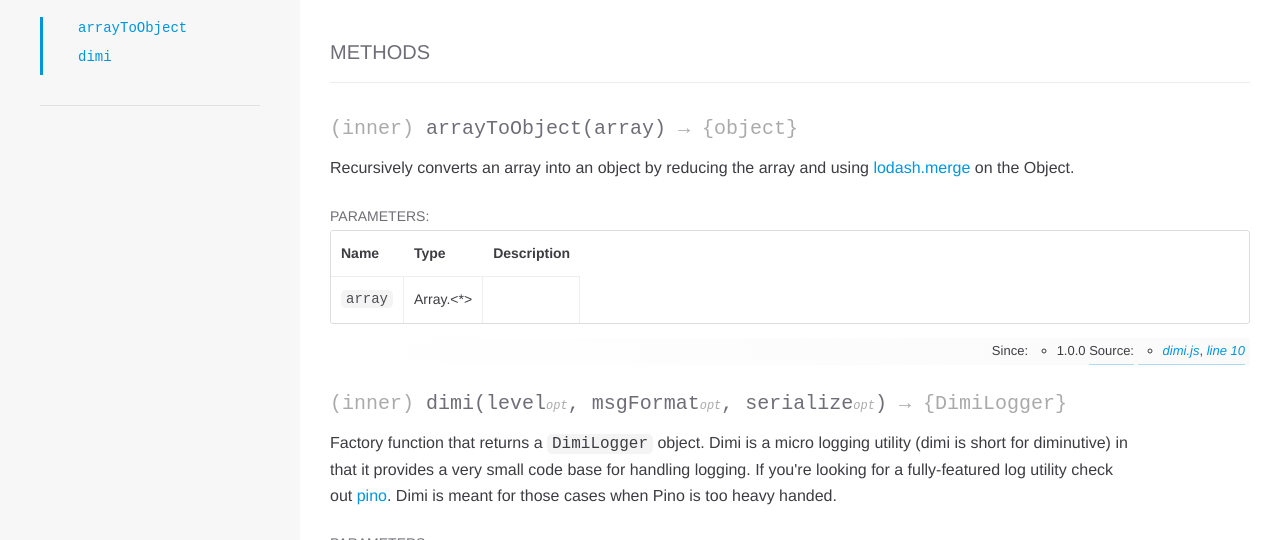
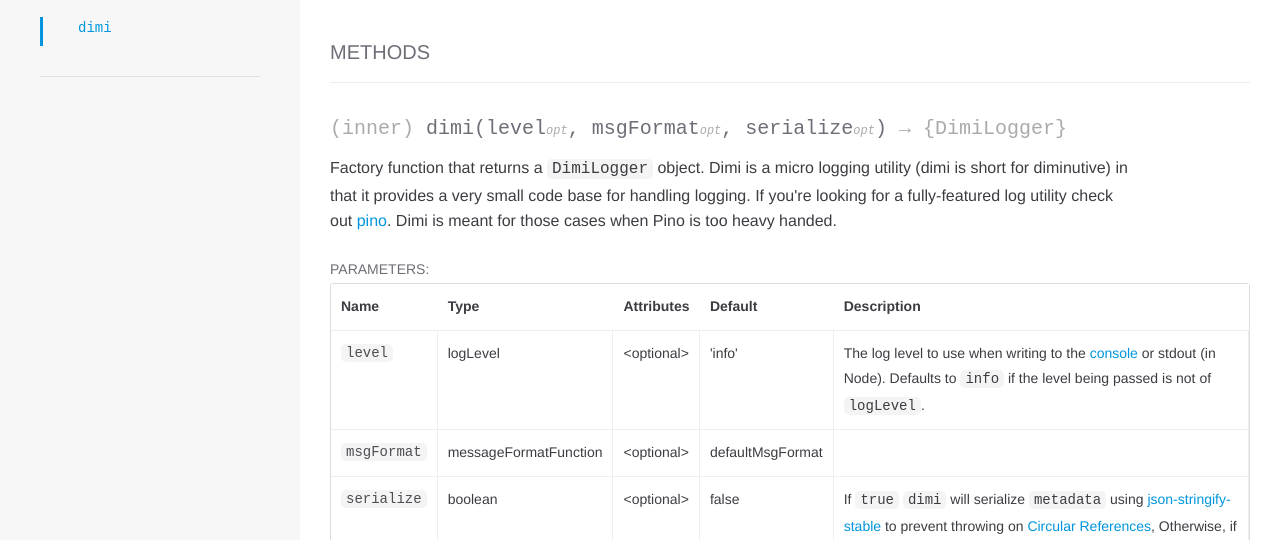
Before and after one commit to JustinBeaudry/dimi, a website: page docs/module-dimi.html in a window 1280 px wide. Shown: the part 207-747 px from the top of the page. Drawn offline with nearby package versions, Linux system fonts and the light colour scheme; a web font is replaced by a local one.

Commit message:
fix docs

```diff
--- a/docs/module-dimi.html
+++ b/docs/module-dimi.html
@@ -73,7 +73,7 @@
 
 
 
-    <h3>Modules</h3><ul><li id="dimi-nav"><a href="module-dimi.html">dimi</a><ul class='methods'><li data-type="method" id="dimi-arrayToObject-nav"><a href="module-dimi.html#~arrayToObject">arrayToObject</a></li><li data-type="method" id="dimi-dimi-nav"><a href="module-dimi.html#~dimi">dimi</a></li></ul></li></ul>
+    <h3>Modules</h3><ul><li id="dimi-nav"><a href="module-dimi.html">dimi</a><ul class='methods'><li data-type="method" id="dimi-dimi-nav"><a href="module-dimi.html#~dimi">dimi</a></li></ul></li></ul>
   </nav>
 
   <div id="main">
@@ -220,162 +220,6 @@
 
 
       <h3 class="subsection-title">Methods</h3>
-
-
-
-
-
-
-
-  <span class='name-container'>
-    <a class="link-icon" href="#~arrayToObject">
-      <svg height="20" width="20" style="fill: black;">
-        <use xlink:href="#linkIcon"></use>
-      </svg>
-    </a>
-    <h4 class="name" id="~arrayToObject">
-      <span class="type-signature">(inner) </span>arrayToObject<span class="signature">(array)</span><span class="type-signature"> &rarr; {object}</span>
-    </h4>
-  </span>
-
-
-
-
-
-  <div class="description">
-    <p>Recursively converts an array into an object by reducing the array and
-using <a href="https://lodash.com/docs/4.17.11#merge">lodash.merge</a> on the Object.</p>
-  </div>
-
-
-
-
-
-
-
-  <h5>Parameters:</h5>
-
-
-<table class="params">
-  <thead>
-    <tr>
-
-        <th>Name</th>
-
-
-      <th>Type</th>
-
-
-
-
-
-      <th class="last">Description</th>
-    </tr>
-  </thead>
-
-  <tbody>
-
-      <tr>
-
-          <td class="name"><code>array</code></td>
-
-
-        <td class="type">
-
-
-    <span class="param-type">
-      Array.&lt;*>
-    </span>
-
-
-
-
-
-        </td>
-
-
-
-
-
-        <td class="description last">
-
-
-        </td>
-      </tr>
-
-
-  </tbody>
-</table>
-
-
-
-
-
-<dl class="details">
-
-
-
-
-    <dt class="tag-since">Since:</dt>
-    <dd class="tag-since">
-      <ul class="dummy">
-        <li>
-          1.0.0
-        </li>
-      </ul>
-    </dd>
-
-
-
-
-
-
-
-
-
-
-
-
-
-
-
-
-
-
-
-
-
-
-
-    <dt class="tag-source">Source:</dt>
-    <dd class="tag-source">
-      <ul class="dummy">
-        <li>
-          <a href="dimi.js.html">dimi.js</a>, <a href="dimi.js.html#line10">line 10</a>
-        </li>
-      </ul>
-    </dd>
-
-
-
-
-
-
-
-</dl>
-
-
-
-
-
-
-
-
-
-
-
-
-
 
 
 
@@ -626,7 +470,7 @@
     <dd class="tag-source">
       <ul class="dummy">
         <li>
-          <a href="dimi.js.html">dimi.js</a>, <a href="dimi.js.html#line150">line 150</a>
+          <a href="dimi.js.html">dimi.js</a>, <a href="dimi.js.html#line151">line 151</a>
         </li>
       </ul>
     </dd>
@@ -764,7 +608,7 @@
     <dd class="tag-source">
       <ul class="dummy">
         <li>
-          <a href="dimi.js.html">dimi.js</a>, <a href="dimi.js.html#line133">line 133</a>
+          <a href="dimi.js.html">dimi.js</a>, <a href="dimi.js.html#line134">line 134</a>
         </li>
       </ul>
     </dd>
@@ -1074,7 +918,7 @@
     <dd class="tag-source">
       <ul class="dummy">
         <li>
-          <a href="dimi.js.html">dimi.js</a>, <a href="dimi.js.html#line76">line 76</a>
+          <a href="dimi.js.html">dimi.js</a>, <a href="dimi.js.html#line77">line 77</a>
         </li>
       </ul>
     </dd>
@@ -1182,7 +1026,7 @@
     <dd class="tag-source">
       <ul class="dummy">
         <li>
-          <a href="dimi.js.html">dimi.js</a>, <a href="dimi.js.html#line61">line 61</a>
+          <a href="dimi.js.html">dimi.js</a>, <a href="dimi.js.html#line62">line 62</a>
         </li>
       </ul>
     </dd>
@@ -1282,7 +1126,7 @@
     <dd class="tag-source">
       <ul class="dummy">
         <li>
-          <a href="dimi.js.html">dimi.js</a>, <a href="dimi.js.html#line142">line 142</a>
+          <a href="dimi.js.html">dimi.js</a>, <a href="dimi.js.html#line143">line 143</a>
         </li>
       </ul>
     </dd>
@@ -1394,7 +1238,7 @@
     <dd class="tag-source">
       <ul class="dummy">
         <li>
-          <a href="dimi.js.html">dimi.js</a>, <a href="dimi.js.html#line106">line 106</a>
+          <a href="dimi.js.html">dimi.js</a>, <a href="dimi.js.html#line107">line 107</a>
         </li>
       </ul>
     </dd>
@@ -1518,7 +1362,7 @@
     <dd class="tag-source">
       <ul class="dummy">
         <li>
-          <a href="dimi.js.html">dimi.js</a>, <a href="dimi.js.html#line50">line 50</a>
+          <a href="dimi.js.html">dimi.js</a>, <a href="dimi.js.html#line51">line 51</a>
         </li>
       </ul>
     </dd>
```
Also changed, not shown: docs/dimi.js.html (+2 -1 lines), docs/index.html (+1 -1 lines).
